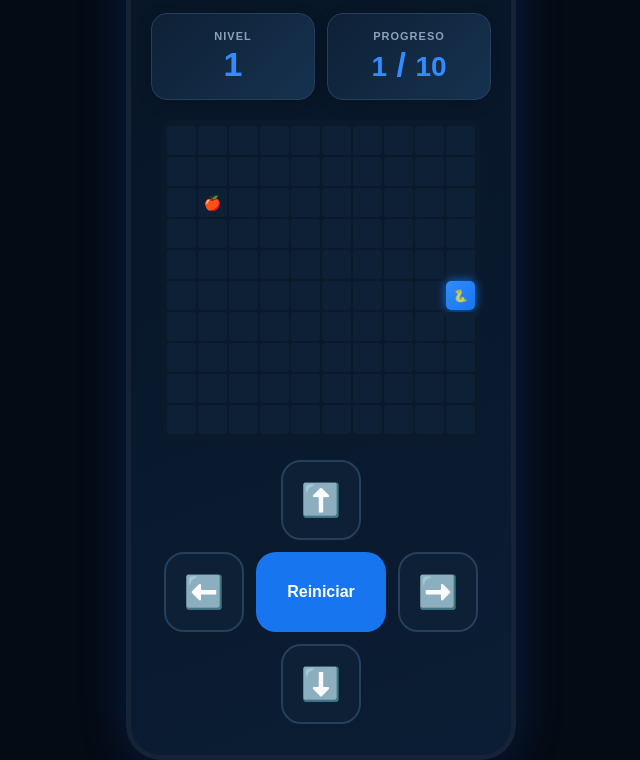
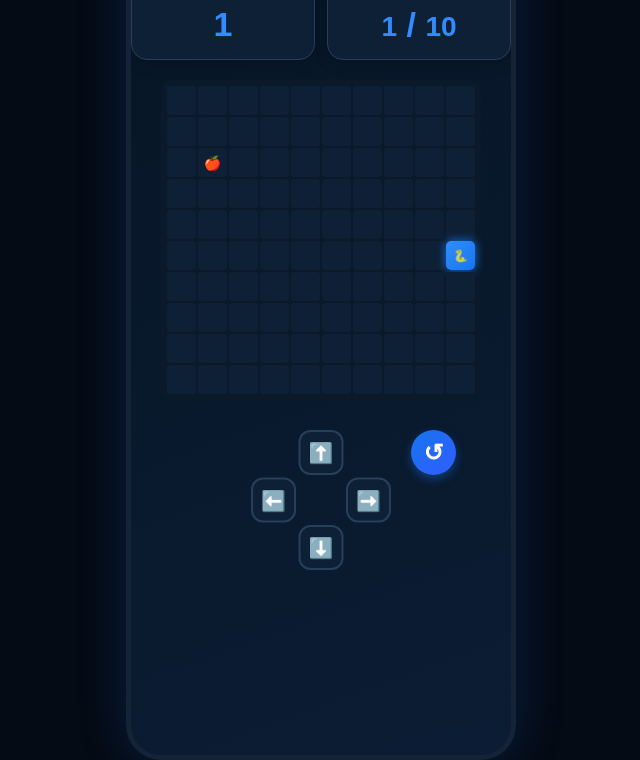
Before and after one commit to MarcceloAMG/ProImg_PIA_BaseARPublic, a plain HTML site: page juego.html in a window 1280 px wide. Shown: the part 84-844 px from the top of the page, without its empty margins (319-959 px from the left). Drawn offline with Linux system fonts and the light colour scheme.

Commit message:
juego corregido

```diff
--- a/css/style.css
+++ b/css/style.css
@@ -2543,154 +2543,84 @@
     0% { transform: scale(0.8); opacity: 0; }
     100% { transform: scale(1); opacity: 1; }
 }
-/* =========================================
-   CONTROLES DEL JUEGO SNAKE (BOTONES GRANDES)
+
+/* =========================================
+   CONTROLES DEL JUEGO SNAKE (CRUZ PERFECTA)
 ========================================= */
 
 .game-controls {
-    margin: 20px 0 10px;
-    display: flex;
-    flex-direction: column;
-    align-items: center;
-    gap: 12px; /* Espacio entre filas */
-}
-
-.control-row {
-    display: flex;
-    gap: 12px; /* Espacio entre botones */
-    justify-content: center;
-    align-items: center;
-}
-
-/* Botones cuadrados grandes (80x80) para uso táctil */
+    position: relative;
+    width: 140px;
+    height: 140px;
+    margin: 30px auto 20px; /* Margen superior para separarlo del tablero */
+}
+
+/* Estilo base para todos los botones del juego */
 .game-controls .control-btn {
-    width: 80px;
-    height: 80px;
-    border-radius: 20px;
-    font-size: 32px; /* Flechas grandes */
+    position: absolute;
+    width: 45px;
+    height: 45px;
+    border-radius: 12px;
+    font-size: 20px;
     background: #0e2035;
     border: 2px solid #263f5b;
     color: #d2deeb;
     cursor: pointer;
-    transition: 0.1s;
-    display: flex;
-    align-items: center;
-    justify-content: center;
-    /* Evita selección de texto o zoom accidental en móviles */
-    user-select: none;
-    -webkit-user-select: none;
-    touch-action: manipulation;
-}
-
-/* Feedback al presionar */
-.game-controls .control-btn:active {
-    background: #1a3a5a;
-    border-color: #328cff;
-    transform: scale(0.92);
-}
-
-/* Botón de reiniciar (más ancho para el texto) */
-.game-controls .control-btn.restart {
-    width: 130px;
-    height: 80px;
-    font-size: 16px;
-    background: #1675ef;
-    border: none;
-    color: white;
-    font-weight: bold;
-}
-
-.game-controls .control-btn.restart:active {
-    background: #328cff;
-}
-
-
-/* =========================================
-   CORRECCIÓN DE INTERFAZ - JUEGO SNAKE
-========================================= */
-
-/* 1. Más aire arriba para que el header respire */
-.game-page {
-    padding: 30px 20px 25px;
-}
-
-/* 2. Header con separación adecuada y botón de volver visible */
-.game-page .info-header {
-    margin-bottom: 20px;
-}
-
-.game-page .info-header h2 {
-    font-size: 22px;
-}
-
-.game-page .info-header .back {
-    background: rgba(50, 140, 255, 0.15);
-    border: 1px solid #328cff;
-}
-
-/* 3. Tarjetas de nivel/progreso con gradiente sutil */
-.game-page .game-score {
-    margin: 0 0 20px;
-}
-
-.game-page .score-display {
-    background: linear-gradient(135deg, #0e2035 0%, #163250 100%);
-    border: 1px solid #263f5b;
-}
-
-/* 4. Botones de control GRANDES (80x80) */
-.game-controls {
-    margin: 20px 0 10px;
-    display: flex;
-    flex-direction: column;
-    align-items: center;
-    gap: 12px;
-}
-
-.control-row {
-    display: flex;
-    gap: 12px;
-    justify-content: center;
-    align-items: center;
-}
-
-.game-controls .control-btn {
-    width: 80px;
-    height: 80px;
-    border-radius: 20px;
-    font-size: 32px;
-    background: #0e2035;
-    border: 2px solid #263f5b;
-    color: #d2deeb;
-    cursor: pointer;
-    transition: 0.1s;
     display: flex;
     align-items: center;
     justify-content: center;
     user-select: none;
     -webkit-user-select: none;
     touch-action: manipulation;
+    padding: 0;
+    transition: 0.1s;
 }
 
 .game-controls .control-btn:active {
     background: #1a3a5a;
     border-color: #328cff;
-    transform: scale(0.92);
-}
-
-.game-controls .control-btn.restart {
-    width: 130px;
-    height: 80px;
-    font-size: 16px;
-    background: #1675ef;
+    transform: scale(0.9);
+}
+
+/* Posicionamiento exacto en cruz */
+.game-controls .btn-up {
+    top: 0;
+    left: 50%;
+    transform: translateX(-50%);
+}
+.game-controls .btn-down {
+    bottom: 0;
+    left: 50%;
+    transform: translateX(-50%);
+}
+.game-controls .btn-left {
+    left: 0;
+    top: 50%;
+    transform: translateY(-50%);
+}
+.game-controls .btn-right {
+    right: 0;
+    top: 50%;
+    transform: translateY(-50%);
+}
+
+/* Botón de Reiniciar (Arriba a la derecha) */
+.game-controls .restart {
+    top: 0;
+    right: -65px; /* Lo separa a la derecha de la flecha superior */
+    border-radius: 50%;
+    background: linear-gradient(135deg, #1675ef, #315cff);
     border: none;
     color: white;
+    font-size: 24px;
     font-weight: bold;
-}
-
-.game-controls .control-btn.restart:active {
-    background: #328cff;
-}
+    box-shadow: 0 4px 10px rgba(22, 117, 239, 0.4);
+}
+
+/* Efecto hover corregido */
+.game-controls .btn-up:hover, .game-controls .btn-down:hover { transform: translateX(-50%) scale(1.05); }
+.game-controls .btn-left:hover, .game-controls .btn-right:hover { transform: translateY(-50%) scale(1.05); }
+.game-controls .restart:hover { transform: scale(1.05); }
 
 
 /* =========================================
--- a/juego.html
+++ b/juego.html
@@ -34,21 +34,17 @@
         <div class="game-board">
             <div class="snake-grid" id="snakeGrid"></div>
         </div>
+                <!-- CONTROLES -->
+        <div class="game-controls">
+            <button class="control-btn btn-up" onclick="changeDirection(0, -1)">⬆️</button>
+            <button class="control-btn btn-left" onclick="changeDirection(-1, 0)">⬅️</button>
+            <button class="control-btn btn-right" onclick="changeDirection(1, 0)">➡️</button>
+            <button class="control-btn btn-down" onclick="changeDirection(0, 1)">⬇️</button>
 
-        <!-- CONTROLES -->
-        <div class="game-controls">
-            <div class="control-row">
-                <button class="control-btn" onclick="changeDirection(0, -1)">⬆️</button>
-            </div>
-            <div class="control-row">
-                <button class="control-btn" onclick="changeDirection(-1, 0)">⬅️</button>
-                <button class="control-btn restart" onclick="restartCurrentLevel()">Reiniciar</button>
-                <button class="control-btn" onclick="changeDirection(1, 0)">➡️</button>
-            </div>
-            <div class="control-row">
-                <button class="control-btn" onclick="changeDirection(0, 1)">⬇️</button>
-            </div>
+            <!-- Botón de reiniciar (Arriba a la derecha) -->
+            <button class="control-btn restart" onclick="restartCurrentLevel()">↺</button>
         </div>
+
 
         <!-- OVERLAY DE NIVEL SUPERADO -->
         <div class="level-overlay" id="levelOverlay" style="display: none;">
```
